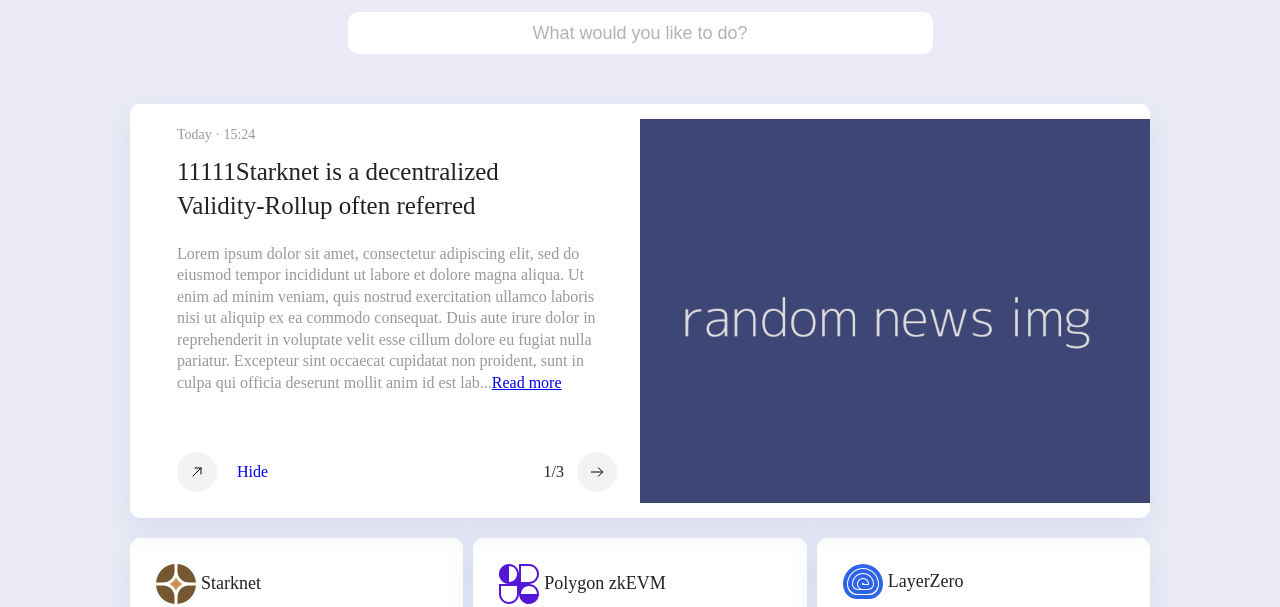
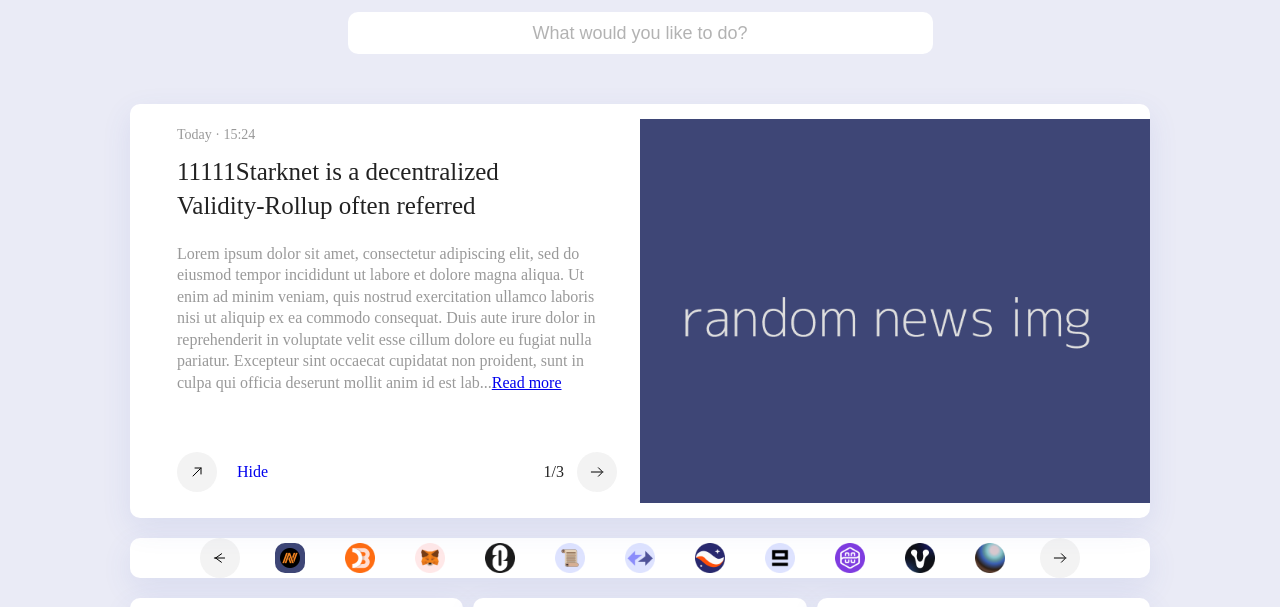
Before and after one commit to yyz13th/dummy_landing, a plain HTML site: page index.html in a window 1280 px wide. Shown: the part 121-728 px from the top of the page. Drawn offline with Linux system fonts and the light colour scheme.

Commit message:
suggestion slider

```diff
--- a/css/main.css
+++ b/css/main.css
@@ -311,6 +311,61 @@ img {
 }
 /* news end */
 
+/* suggestion start */
+.suggestion__slider {
+    display: grid;
+    grid-template-columns: repeat(auto-fit, minmax(40px, 1fr));
+    gap: 10px;
+    /* column-gap: 0 108px; */
+    align-items: center;
+    justify-items: center;
+    margin-bottom: 20px;
+    background-color: #FFF;
+    border: 0;
+    border-radius: 10px;
+    box-shadow: 0px 10px 30px 0px rgba(69, 88, 190, 0.10);
+    padding-left: 60px;
+    padding-right: 60px;
+}
+
+.suggestion__ico {
+    border: 0;
+    background-size: contain;
+    height: 30px;
+    display: flex;
+    align-items: center;
+}
+
+.suggestion__ico.active,
+.suggestion__ico:hover {
+    padding: 5px 5px;
+    background-color: #3e4676;
+    border-radius: 10px;
+
+}
+
+.sugg-slide__next {
+    border: 0;
+    background: url('../img/svg/next_button.svg') no-repeat 50% bottom;
+    background-size: contain;
+    padding-right: 40px;
+    height: 40px;
+    display: flex;
+    align-items: center;
+}
+
+.sugg-slide__prev {
+    border: 0;
+    background: url('../img/svg/prev_button.svg') no-repeat 50% bottom;
+    background-size: contain;
+    padding-right: 40px;
+    height: 40px;
+    display: flex;
+    align-items: center;
+}
+
+/*suggestion end */
+
 /*tariffs start */
 .tariff__cards {
     display: grid;
@@ -319,6 +374,8 @@ img {
     align-items: start;
     margin-bottom: 20px;
 }
+
+
 
 @media screen and (max-width: 960px) {
     .tariff__cards {
--- a/index.html
+++ b/index.html
@@ -128,6 +128,28 @@
                 </div>
             </div>
         <!--news slider start-->
+
+        <!-- suggestion slider start -->
+            <div class="suggestion__block">
+                <div class="wrapper">
+                    <div class="suggestion__slider">
+                        <button href="#!" class="sugg-slide__prev"></button>
+                        <img src="img/ico/sugg__ico-1.png" alt="sugg_ico-1" class="suggestion__ico">
+                        <img src="img/ico/sugg__ico-2.png" alt="sugg_ico-2" class="suggestion__ico">
+                        <img src="img/ico/sugg__ico-3.png" alt="sugg_ico-3" class="suggestion__ico">
+                        <img src="img/ico/sugg__ico-4.png" alt="sugg_ico-4" class="suggestion__ico">
+                        <img src="img/ico/sugg__ico-5.png" alt="sugg_ico-5" class="suggestion__ico">
+                        <img src="img/ico/sugg__ico-6.png" alt="sugg_ico-6" class="suggestion__ico">
+                        <img src="img/ico/sugg__ico-7.png" alt="sugg_ico-7" class="suggestion__ico">
+                        <img src="img/ico/sugg__ico-8.png" alt="sugg_ico-8" class="suggestion__ico">
+                        <img src="img/ico/sugg__ico-9.png" alt="sugg_ico-9" class="suggestion__ico">
+                        <img src="img/ico/sugg__ico-10.png" alt="sugg_ico-10" class="suggestion__ico">
+                        <img src="img/ico/sugg__ico-11.png" alt="sugg_ico-11" class="suggestion__ico">
+                        <button href="#!" class="sugg-slide__next"></button>
+                    </div>
+                </div>
+            </div>
+        <!-- suggestion slider start -->
 
         <!--tarifs start-->
             <section class="tariffs">
--- a/js/main.js
+++ b/js/main.js
@@ -211,6 +211,54 @@ function modal (triggerSelector, modalSelector) {
 
 }
 
+const suggSlider = () => {
+  const btnNext = document.querySelector('.sugg-slide__next');
+  const btnPrev = document.querySelector('.sugg-slide__prev');
+  const slideIcons = document.querySelectorAll('.suggestion__ico');
+
+  let currentIndex = 0;
+
+      btnPrev.addEventListener('click', () => {
+        highlightIco(currentIndex - 1);
+        console.log(currentIndex);
+      });
+
+
+      btnNext.addEventListener('click', () => {
+          highlightIco(currentIndex + 1);
+          console.log(currentIndex);
+        });
+
+
+  function highlightIco(index) {
+      if (index < 0) {
+        index = slideIcons.length - 1;
+      } else if (index >= slideIcons.length) {
+        index = 0;
+      }
+
+      slideIcons.forEach((slide, i) => {
+        if (i === index) {
+          slide.classList.add('active');
+        } else {
+          slide.classList.remove('active');
+        }
+
+      });
+
+      currentIndex = index;
+    }
+
+    slideIcons.forEach((slide, i) => {
+      slide.addEventListener('click', () => {
+        highlightIco(i);
+      });
+    });
+  // Show the initial slide
+  highlightIco(currentIndex);
+
+}
+
 document.addEventListener('DOMContentLoaded', () => {
 reduceText('.slide__desc', 446);
 slider('.news__slide','.slide__prev', '.slide__next');
@@ -222,4 +270,5 @@ readMoreText();
 showHideToogle('.slide__show', '.slide__hide', '.news__slides', '.news__slides-min');
 showHideToogle('.second-slide__show', '.second-slide__hide', '.second-news__slides', '.second-news__slides-min');
 showHideToogle('.footer-slide__show', '.footer-slide__hide', '.footer-news__slides', '.footer-news__slides-min');
+suggSlider();
 })
```
Also changed, not shown: img/ico/sugg__ico-1.png (added), img/ico/sugg__ico-10.png (added), img/ico/sugg__ico-11.png (added), img/ico/sugg__ico-2.png (added), img/ico/sugg__ico-3.png (added), img/ico/sugg__ico-4.png (added), img/ico/sugg__ico-5.png (added), img/ico/sugg__ico-6.png (added), img/ico/sugg__ico-7.png (added), img/ico/sugg__ico-8.png (added), img/ico/sugg__ico-9.png (added).
